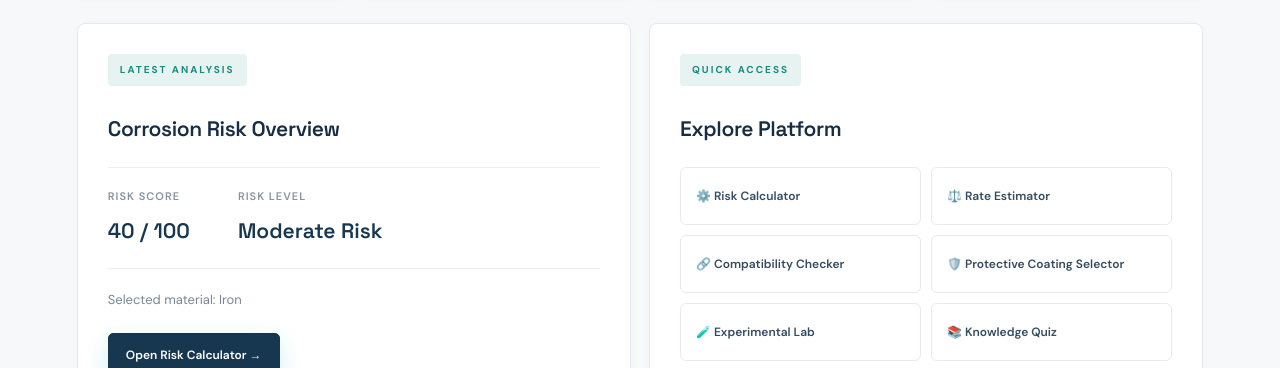
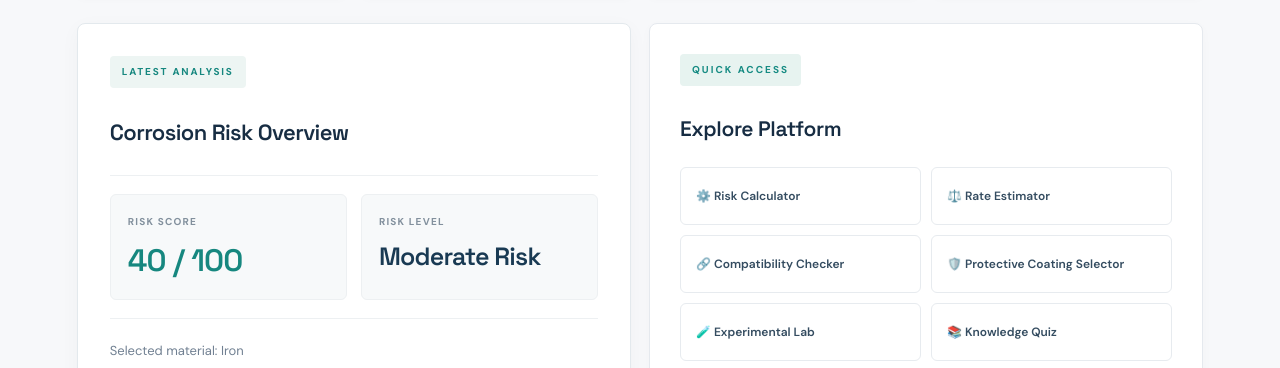
Before and after one commit to kkjagdeep-prog/CorroGuard, a plain HTML site: page index.html in a window 1280 px wide. Shown: the part 544-912 px from the top of the page. Drawn offline with nearby package versions, Linux system fonts and the light colour scheme.

Commit message:
Add styles for latest analysis panel in dashboard

```diff
--- a/style.css
+++ b/style.css
@@ -3482,3 +3482,141 @@ input:focus-visible {
     outline: 2px solid #168b83 !important;
     outline-offset: 3px;
 }
+
+/* ==========================================
+   CORROGUARD — LATEST ANALYSIS PANEL
+   Premium engineering interface
+   ========================================== */
+
+.dashboard-lower > .dashboard-info-card:first-child {
+    background: #ffffff !important;
+    border: 1px solid #e3e9ed !important;
+    border-radius: 8px !important;
+    padding: 32px !important;
+    box-shadow: 0 5px 20px rgba(20, 40, 62, 0.035) !important;
+}
+
+/* SECTION LABEL */
+
+.dashboard-lower > .dashboard-info-card:first-child .section-tag {
+    display: inline-flex;
+    align-items: center;
+    background: #edf5f3 !important;
+    color: #16877f !important;
+    border-radius: 4px !important;
+    padding: 8px 12px !important;
+    font-size: 10px !important;
+    font-weight: 700;
+    letter-spacing: 1.8px;
+    margin-bottom: 17px;
+}
+
+/* PANEL HEADING */
+
+.dashboard-lower > .dashboard-info-card:first-child h3 {
+    color: #172d43 !important;
+    font-family: 'Space Grotesk', sans-serif;
+    font-size: 22px !important;
+    font-weight: 600;
+    letter-spacing: -0.6px;
+    margin: 10px 0 25px !important;
+}
+
+/* METRIC CONTAINERS */
+
+.dashboard-lower > .dashboard-info-card:first-child .dashboard-risk {
+    display: grid !important;
+    grid-template-columns: 1fr 1fr;
+    gap: 14px !important;
+    padding: 18px 0 !important;
+    border-top: 1px solid #edf0f2 !important;
+    border-bottom: 1px solid #edf0f2 !important;
+}
+
+.dashboard-lower > .dashboard-info-card:first-child .dashboard-risk > div {
+    background: #f7f9fa;
+    border: 1px solid #edf0f2;
+    border-radius: 6px;
+    padding: 19px 17px;
+    min-width: 0;
+    gap: 11px !important;
+}
+
+/* METRIC LABELS */
+
+.dashboard-lower > .dashboard-info-card:first-child .dashboard-risk span {
+    color: #82909d !important;
+    font-size: 10px !important;
+    font-weight: 700;
+    letter-spacing: 1.2px;
+    text-transform: uppercase;
+}
+
+/* METRIC VALUES */
+
+.dashboard-lower > .dashboard-info-card:first-child .dashboard-risk strong {
+    color: #193a53 !important;
+    font-family: 'Space Grotesk', sans-serif;
+    font-size: 25px !important;
+    font-weight: 600;
+    letter-spacing: -0.8px;
+    line-height: 1.25;
+    overflow-wrap: anywhere;
+}
+
+/* RISK SCORE */
+
+#dashboardRiskScore {
+    color: #16877f !important;
+    font-size: 31px !important;
+}
+
+/* SELECTED MATERIAL DESCRIPTION */
+
+#dashboardMetal {
+    color: #718092 !important;
+    font-size: 13px !important;
+    line-height: 1.8;
+    margin: 20px 0 !important;
+}
+
+/* OPEN CALCULATOR BUTTON */
+
+.dashboard-lower > .dashboard-info-card:first-child .primary-button {
+    display: inline-flex;
+    align-items: center;
+    justify-content: center;
+    min-height: 43px;
+    padding: 12px 17px !important;
+    background: #183a52 !important;
+    color: #ffffff !important;
+    border: 1px solid #183a52 !important;
+    border-radius: 5px !important;
+    font-size: 12px;
+    font-weight: 600;
+    text-decoration: none;
+    transition: background 0.2s ease,
+                transform 0.2s ease;
+}
+
+.dashboard-lower > .dashboard-info-card:first-child .primary-button:hover {
+    background: #226078 !important;
+    border-color: #226078 !important;
+    transform: translateY(-2px);
+}
+
+/* MOBILE */
+
+@media (max-width: 600px) {
+    .dashboard-lower > .dashboard-info-card:first-child {
+        padding: 22px !important;
+    }
+
+    .dashboard-lower > .dashboard-info-card:first-child .dashboard-risk {
+        grid-template-columns: 1fr;
+    }
+
+    .dashboard-lower > .dashboard-info-card:first-child .dashboard-risk strong {
+        font-size: 22px !important;
+    }
+}
```
